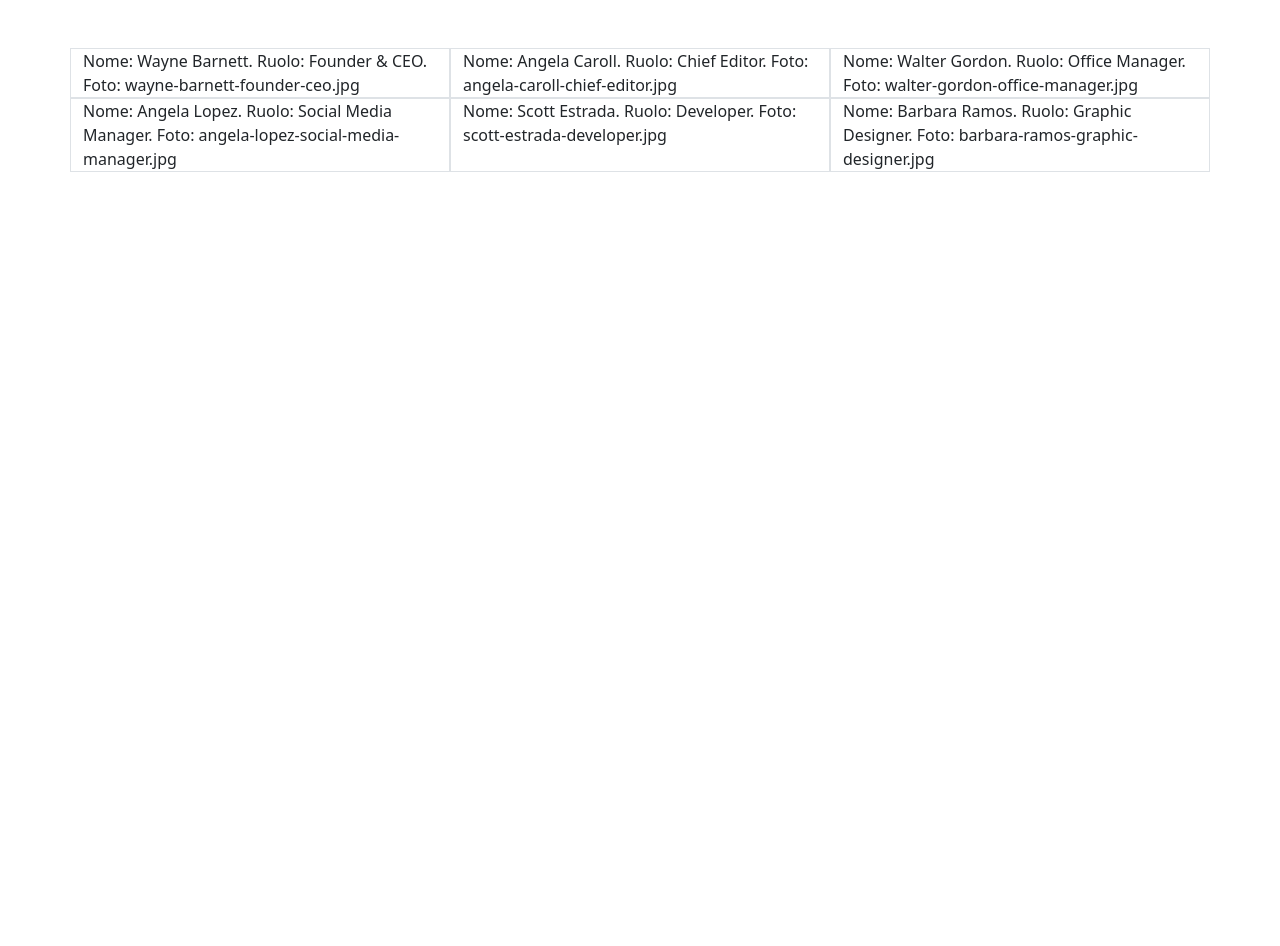
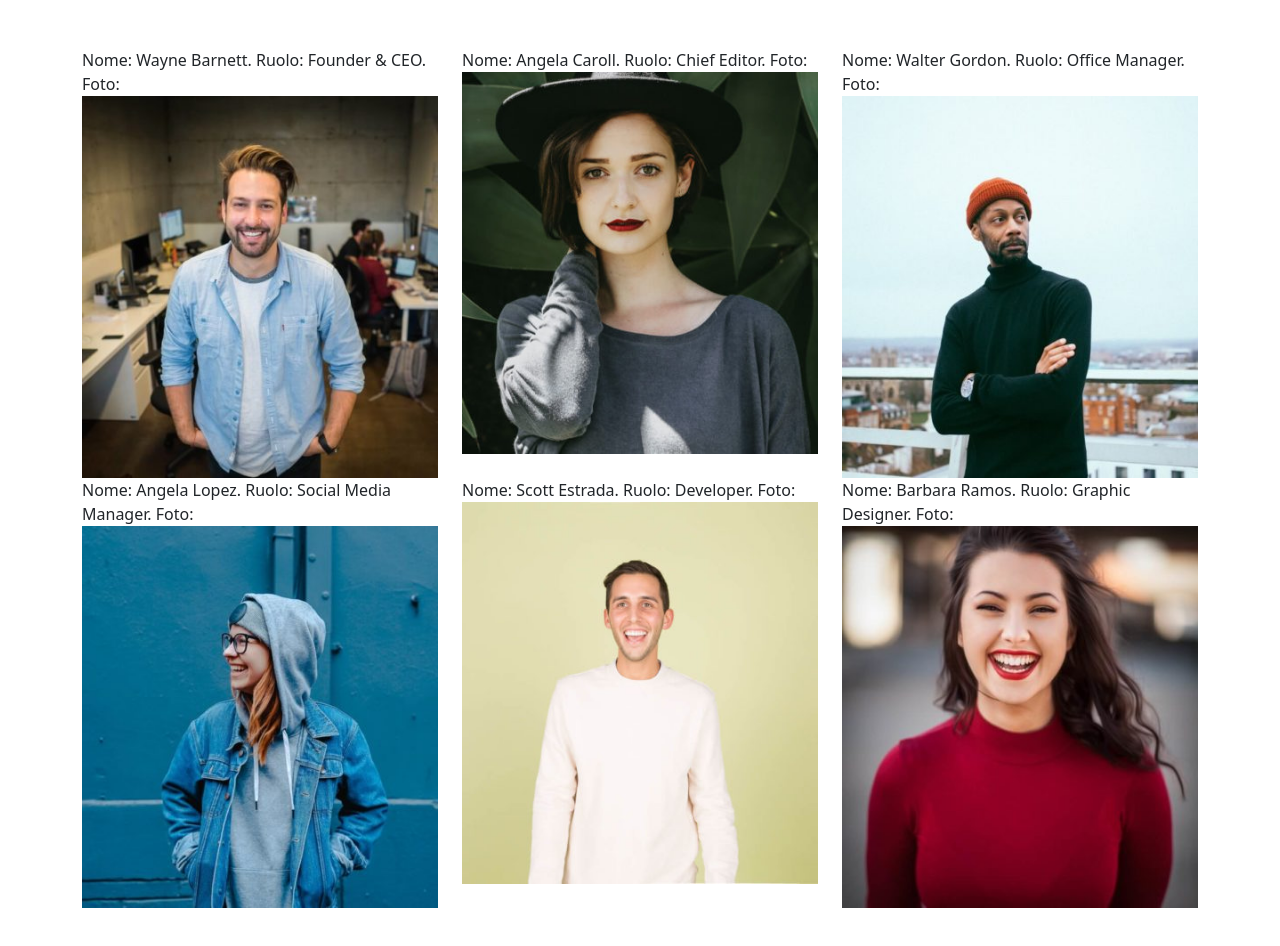
Before and after one commit to Corfaya/js-our-team, a plain HTML site: page bonus/index.html in a window 1280 px wide. Before the commit the page ends 800 px from the top, so only its background shows below. Drawn offline with nearby package versions, Linux system fonts and the light colour scheme.

Commit message:
[UPD] Bonus 1

```diff
--- a/bonus/js/script.js
+++ b/bonus/js/script.js
@@ -43,8 +43,7 @@ for (let k = 0; k < team.length; k++) {
     console.log(`Nome: ${team[k].name}. Ruolo: ${team[k].role}. Foto: ${team[k].img}`)
     //milestone 2
     const COLUMN = divGenerator() // function calling
-    COLUMN.innerHTML = `Nome: ${team[k].name}. Ruolo: ${team[k].role}. Foto: ${team[k].img}` //milestone2 goal
-    COLUMN.classList.add("border") // border for debug
+    COLUMN.innerHTML = `Nome: ${team[k].name}. Ruolo: ${team[k].role}. Foto: <img class="img-fluid" src="../img/${team[k].img}" alt="team member photo">` //milestone2 + bonus goal
     CONTAINER.append(COLUMN)
 }
 
```
Also changed, not shown: bonus/index.html (+0 -1 lines), 1 other file.
